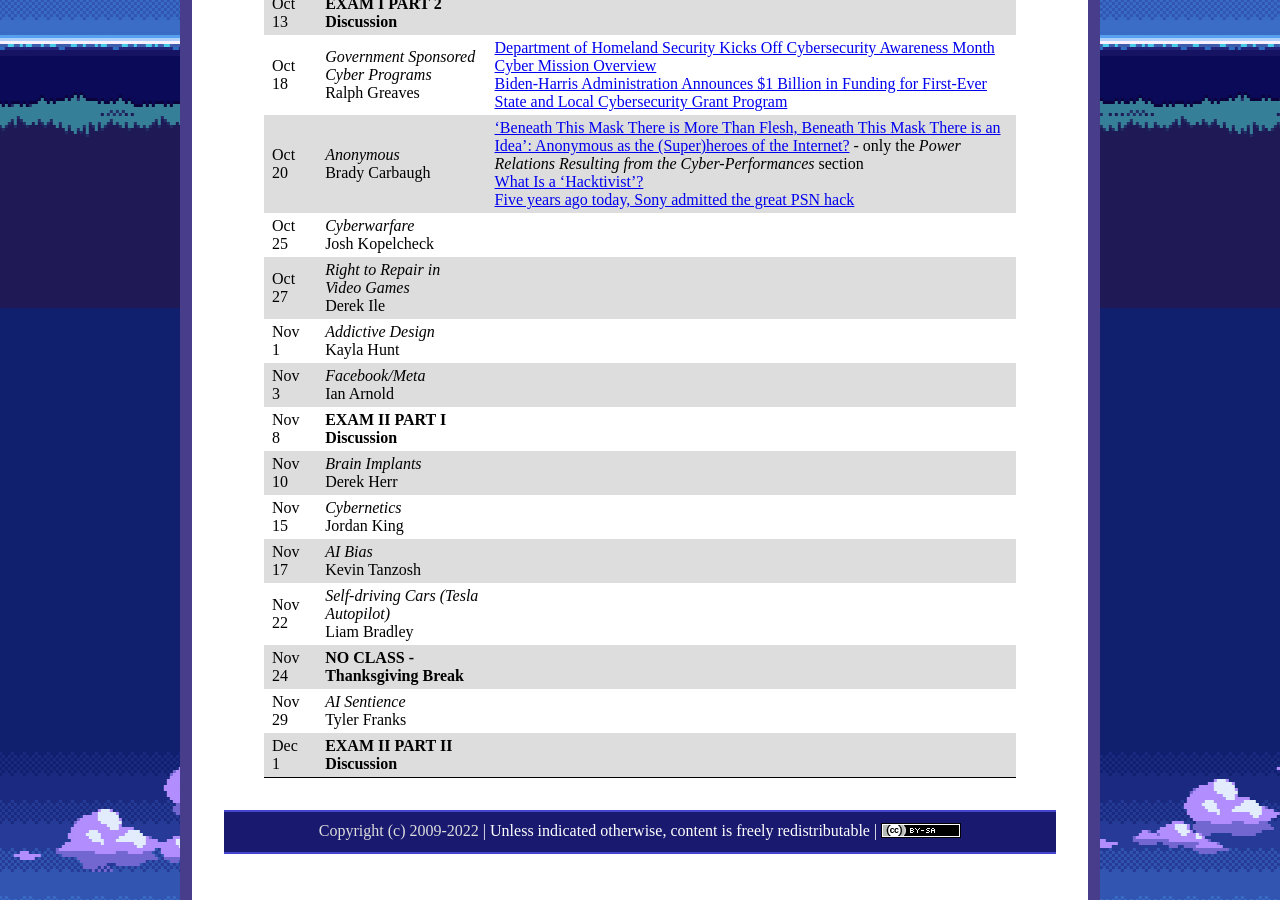
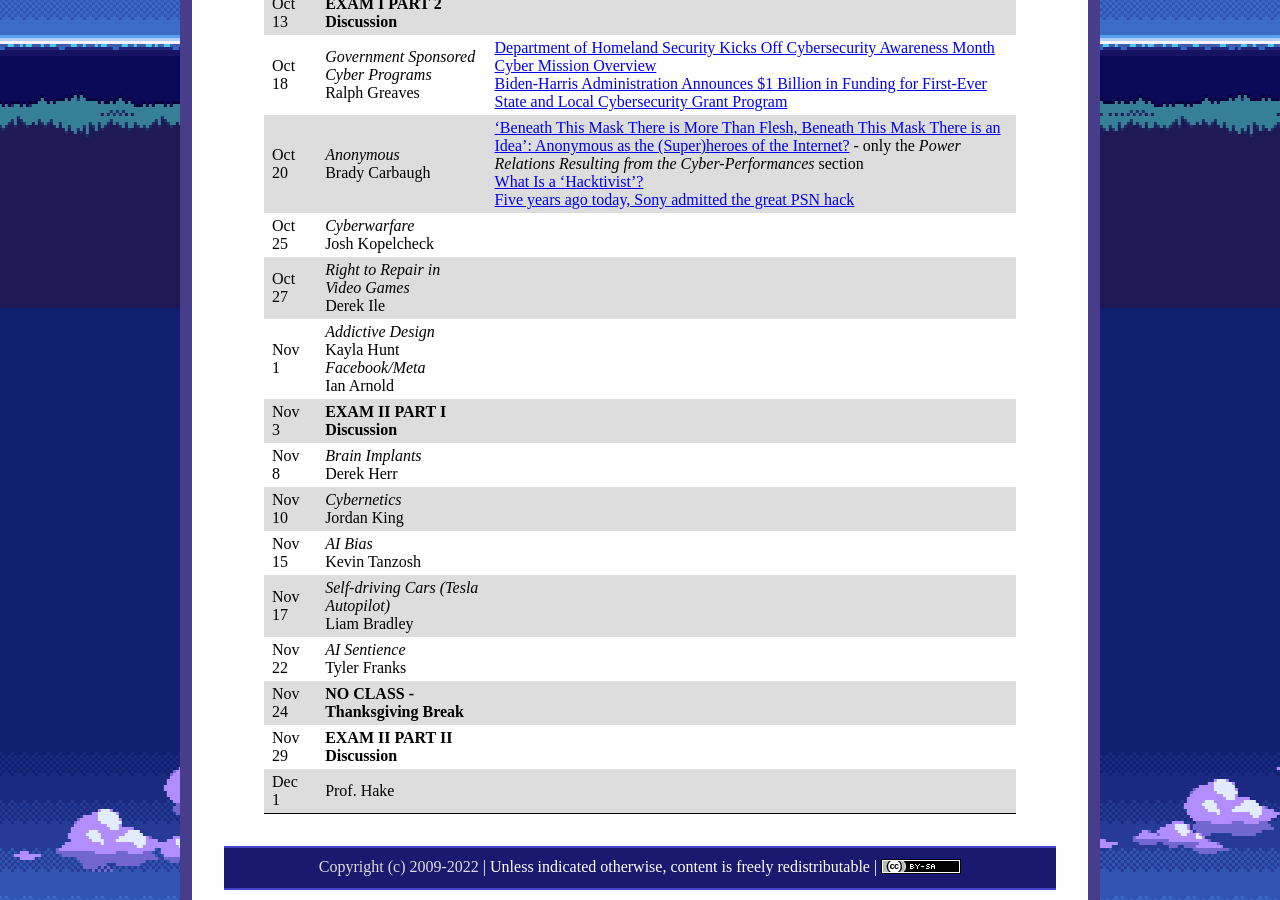
Before and after one commit to ycpcs/cs456-fall2022, a Jekyll site: the page built from schedule/index.md, in a window 1280 px wide and 900 px high, scrolled down 1492 px. Built offline with Jekyll 4.4.1, drawn with Linux system fonts in a browser that asks for light colours.

Commit message:
update schedule
update schedule

```diff
--- a/schedule/index.md
+++ b/schedule/index.md
@@ -34,17 +34,16 @@ All reading materials can be accessed via [Schmidt Library](http://library.ycp.e
 > Oct 20  | *Anonymous* <br /> Brady Carbaugh | [‘Beneath This Mask There is More Than Flesh, Beneath This Mask There is an Idea’: Anonymous as the (Super)heroes of the Internet?](https://link.springer.com/article/10.1007/s11196-019-09615-6) - only the *Power Relations Resulting from the Cyber-Performances* section <br /> [What Is a ‘Hacktivist’?](https://archive.nytimes.com/opinionator.blogs.nytimes.com/2013/01/13/what-is-a-hacktivist/) <br /> [Five years ago today, Sony admitted the great PSN hack](https://www.eurogamer.net/sony-admitted-the-great-psn-hack-five-years-ago-today) |
 > Oct 25  | *Cyberwarfare* <br /> Josh Kopelcheck |  |
 > Oct 27  | *Right to Repair in Video Games* <br /> Derek Ile |  |
-> Nov 1   | *Addictive Design* <br /> Kayla Hunt |  |
-> Nov 3   | *Facebook/Meta* <br /> Ian Arnold |  |
-> Nov 8   | **EXAM II PART I Discussion** |  |
-> Nov 10  | *Brain Implants* <br /> Derek Herr |  |
-> Nov 15  | *Cybernetics* <br /> Jordan King |  |
-> Nov 17  | *AI Bias* <br /> Kevin Tanzosh |  |
-> Nov 22  | *Self-driving Cars (Tesla Autopilot)* <br /> Liam Bradley |  |
+> Nov 1   | *Addictive Design* <br /> Kayla Hunt <br /> *Facebook/Meta* <br /> Ian Arnold |  |
+> Nov 3   | **EXAM II PART I Discussion** |  |
+> Nov 8   | *Brain Implants* <br /> Derek Herr |  |
+> Nov 10  | *Cybernetics* <br /> Jordan King |  |
+> Nov 15  | *AI Bias* <br /> Kevin Tanzosh |  |
+> Nov 17  | *Self-driving Cars (Tesla Autopilot)* <br /> Liam Bradley |  |
+> Nov 22  | *AI Sentience* <br /> Tyler Franks |  |
 > Nov 24  | **NO CLASS - Thanksgiving Break** |  |
-> Nov 29  | *AI Sentience* <br /> Tyler Franks |  |
-> Dec 1   | **EXAM II PART II Discussion** |  |
-
+> Nov 29  | **EXAM II PART II Discussion** |  |
+> Dec 1   | Prof. Hake | |
 
 <!--
 > Aug 26  | Profession          | *Computing Is a Profession*, Andrew A. Chien (ACM - 10/17) <br /> *Advancing Computing as a Science and Profession - But to What End?*, Moshe Y. Vardi (ACM - 3/20) <br /> *ACM Code of Ethics: A Guide for Positive Action*, Don Gotterbarn, Amy Bruckman, Catherine Flick, Keith Miller, Marty J. Wolf (ACM - 1/18) <br /> [The Pledge of The Computing Professional](http://pledge-of-the-computing-professional.org/home-page/the-oath) |
```
